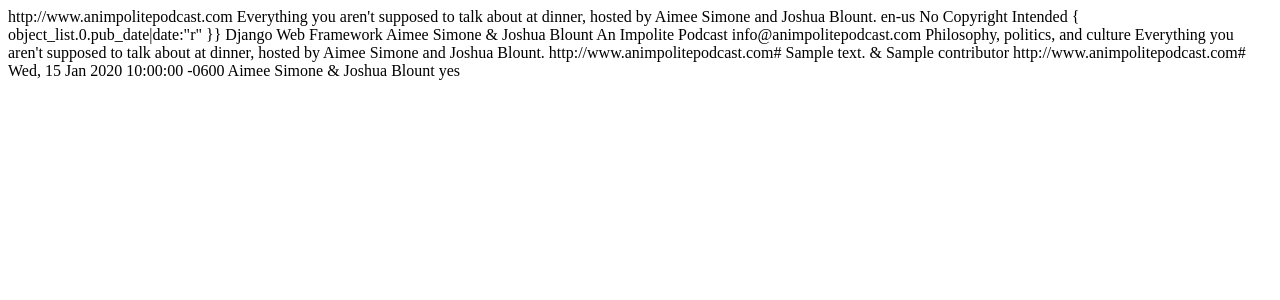
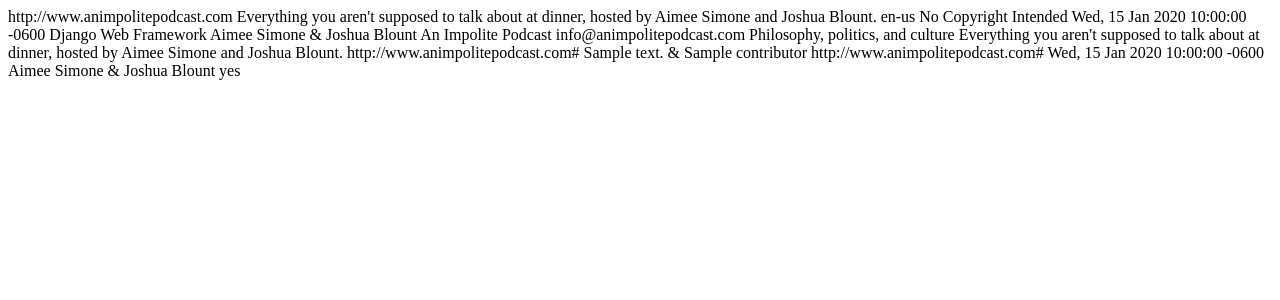
Before and after one commit to stickwithjosh/hypodrical, a Django app: template apps/podcast/templates/podcast/feed.html in a window 1280 px wide. Shown: the top 300 px of the page. Run offline with Django 3.2, Linux system fonts and the light colour scheme; the template is opened without the code that fills it: most values are stand-ins (such as "Sample title", 1, 10 or a date in 2020).

Commit message:
small updates to the feed

```diff
--- a/apps/podcast/templates/podcast/feed.html
+++ b/apps/podcast/templates/podcast/feed.html
@@ -7,7 +7,7 @@
     <description>Everything you aren't supposed to talk about at dinner, hosted by Aimee Simone and Joshua Blount.</description>
     <language>en-us</language>
     <copyright>No Copyright Intended</copyright>
-    <lastBuildDate>{ object_list.0.pub_date|date:"r" }}</lastBuildDate>
+    <lastBuildDate>{{ object_list.0.pub_date|date:"r" }}</lastBuildDate>
     <category></category>
     <generator>Django Web Framework</generator>
     <itunes:author>Aimee Simone &amp; Joshua Blount</itunes:author>
@@ -28,7 +28,7 @@
         <link>http://www.animpolitepodcast.com{{ object.get_absolute_url }}</link>
         {% load markup %}
         <description>{{ object.description|markdown }}</description>
-        <author>{% for contributor in object.contributors.all %}{% if not forloop.first %}{% if not forloop.last %}, {% endif %}{% endif %}{% if forloop.last %} & {% endif %}{{ contributor.name}}{% endfor %}</author>
+        <author>{% for contributor in object.contributors.all %}{% if not forloop.first %}{% if not forloop.last %}, {% endif %}{% endif %}{% if forloop.last %} &amp; {% endif %}{{ contributor.name}}{% endfor %}</author>
         <enclosure url="{{ object.mp3.url }}" type="audio/mpeg" />
         <guid isPermalink="true">http://www.animpolitepodcast.com{{ object.get_absolute_url }}</guid>
         <pubDate>{{ object.pub_date|date:"r" }}</pubDate>
```
